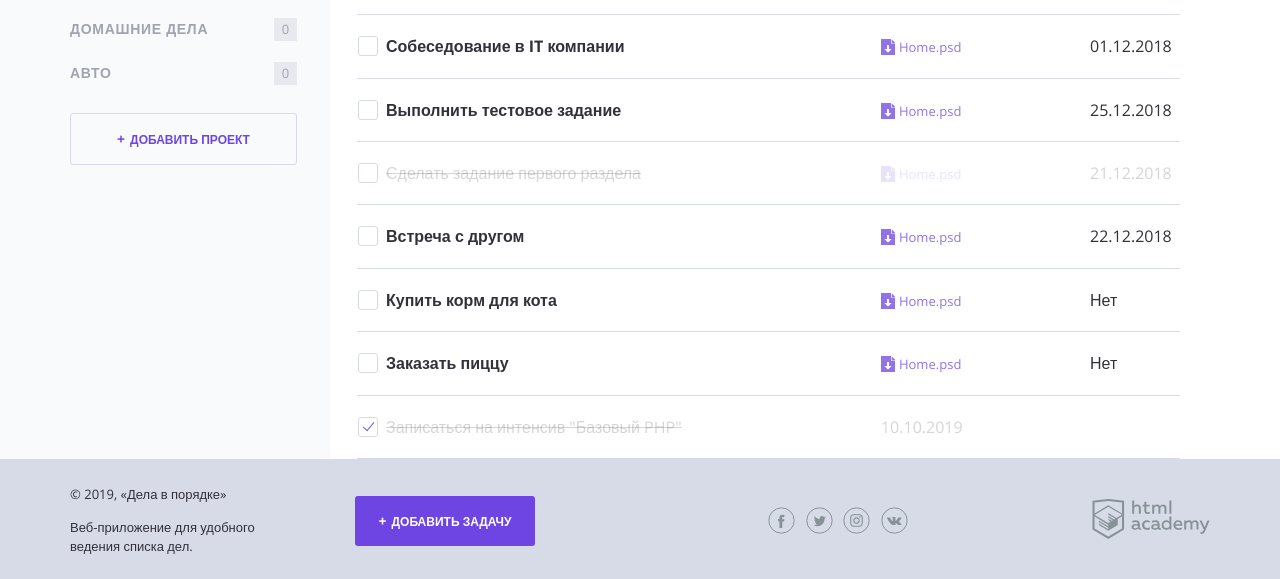
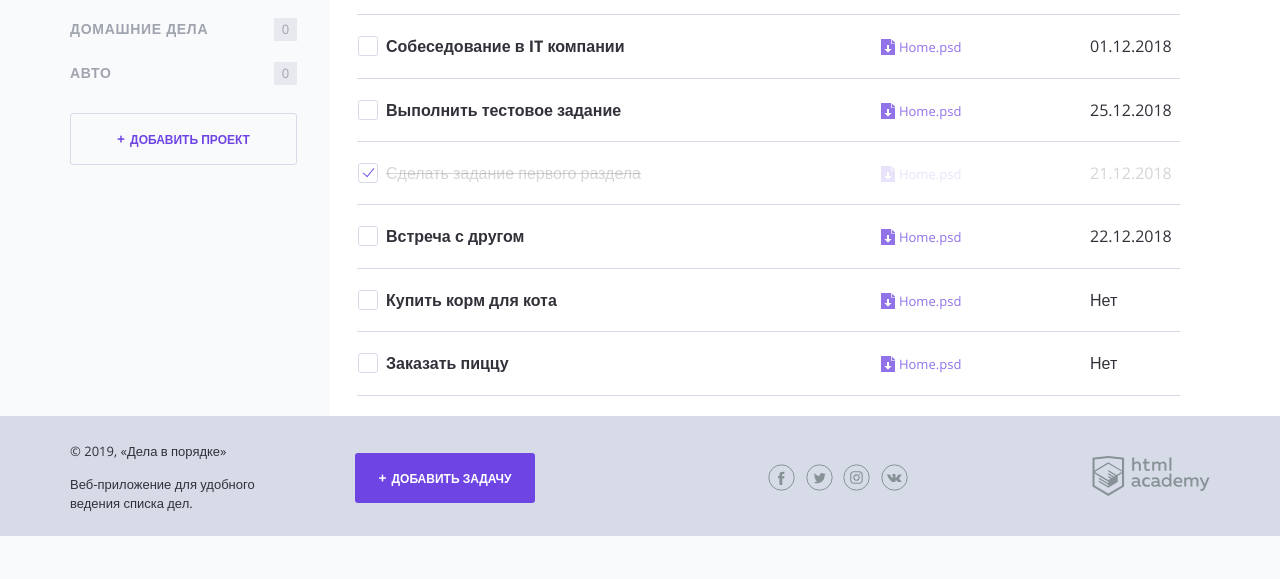
Before and after one commit to krasilovamaria/513369-doingsdone-10, a PHP site: page / in a window 1280 px wide. Shown: the part 264-843 px from the top of the page. After the commit the page ends 800 px from the top, so only its background shows below. Run offline with PHP 8.4, Linux system fonts and the light colour scheme.

Commit message:
Исправлены замечания. Добавляет список проектов, задач, убирает строку

```diff
--- a/index.php
+++ b/index.php
@@ -43,8 +43,8 @@ $show_complete_tasks = rand(0, 1);
                     <nav class="main-navigation">
                         <ul class="main-navigation__list">
                             <?php
-                            $titleproject_array = ["Входящие", "Учеба", "Работа", "Домашние дела", "Авто"];
-                            $project_list = [
+                            $projects = ["Входящие", "Учеба", "Работа", "Домашние дела", "Авто"];
+                            $tasks = [
                                 [
                                     'task' => 'Собеседование в IT компании',
                                     'date' => '01.12.2018',
@@ -83,7 +83,7 @@ $show_complete_tasks = rand(0, 1);
                                 ]
                             ];
                             ?>
-                            <?php /*добавляет список проектов из массива $titleproject*/ foreach ($titleproject_array as $key => $item) : ?>
+                            <?php foreach ($projects as $item) : /*добавляет список проектов из массива $titleproject*/?>
                                 <li class="main-navigation__list-item">
                                     <a class="main-navigation__list-item-link" href="#"><?= $item; ?></a>
                                     <span class="main-navigation__list-item-count">0</span>
@@ -113,47 +113,33 @@ $show_complete_tasks = rand(0, 1);
                         </nav>
 
                         <label class="checkbox">
-                            <!--добавить сюда атрибут "checked", если переменная $show_complete_tasks равна единице-->
-                            <input class="checkbox__input visually-hidden show_completed" type="checkbox" <?= $show_complete_tasks === 1 ? 'checked' : '' ?>>
+                            <input class="checkbox__input visually-hidden show_completed" type="checkbox" <?= $show_complete_tasks === 1 ? 'checked' : ''
+                            /* добавлен атрибут "checked", если переменная $show_complete_tasks равна единице */?>>
                             <span class="checkbox__text">Показывать выполненные</span>
                         </label>
                     </div>
 
                     <table class="tasks">
-                        <?php /*добавляет список задач из массива $project_list*/ foreach ($project_list as $key => $item) : ?>
-                        <?php
-                        /*удаляет строку, если задача выполнена и $show_complete_tasks = 0*/
-                        if ($item['completed'] === "Да" && $show_complete_tasks === 0) {
-                            // НЕ ЗНАЮ, ЧТО СЮДА НАПИСАТЬ... unset($project_list[]);
-                        }
-                        ?>
-                            <tr <?= /*добавляет класс task--completed*/ $item['completed'] === "Да" ? 'class="tasks__item task task--completed"' : 'class="tasks__item task"' ?>>
+                    <?php foreach ($tasks as $item) : /*добавляет список задач из массива $tasks*/?>
+                        <?php if ($item['completed'] === 'Нет' || ($item['completed'] === 'Да' && $show_complete_tasks === 1)) :
+                            /*условие для отображения задач из массива $tasks тех что выполнены и невыполнены*/?>
+                            <tr class="tasks__item task <?= $item['completed'] === "Нет" ?: 'task--completed' /*добавляет класс task--completed*/?>">
                                 <td class="task__select">
                                     <label class="checkbox task__checkbox">
-                                        <input class="checkbox__input visually-hidden task__checkbox" type="checkbox" value="1">
+                                        <input class="checkbox__input visually-hidden task__checkbox" type="checkbox" value="1"<?= $item['completed'] === 'Да' ? ' checked': ''
+                                        /*добавляет атрибут "checked"*/?>>
                                         <span class="checkbox__text"><?= $item['task']; ?></span>
                                     </label>
                                 </td>
+
                                 <td class="task__file">
                                     <a class="download-link" href="#">Home.psd</a>
                                 </td>
 
                                 <td class="task__date"><?= $item['date'] ?></td>
                             </tr>
-                        <?php endforeach; ?>
-
-                        <?php /*ЭТО УДАЛИТЬ??*/ if ($show_complete_tasks === 1) : ?>
-                            <tr class="tasks__item task task--completed">
-                                <td class="task__select">
-                                    <label class="checkbox task__checkbox">
-                                        <input class="checkbox__input visually-hidden" type="checkbox" checked>
-                                        <span class="checkbox__text">Записаться на интенсив "Базовый PHP"</span>
-                                    </label>
-                                </td>
-                                <td class="task__date">10.10.2019</td>
-                                <td class="task__controls"></td>
-                            </tr>
                         <?php endif; ?>
+                    <?php endforeach; ?>
                     </table>
                 </main>
             </div>
```
